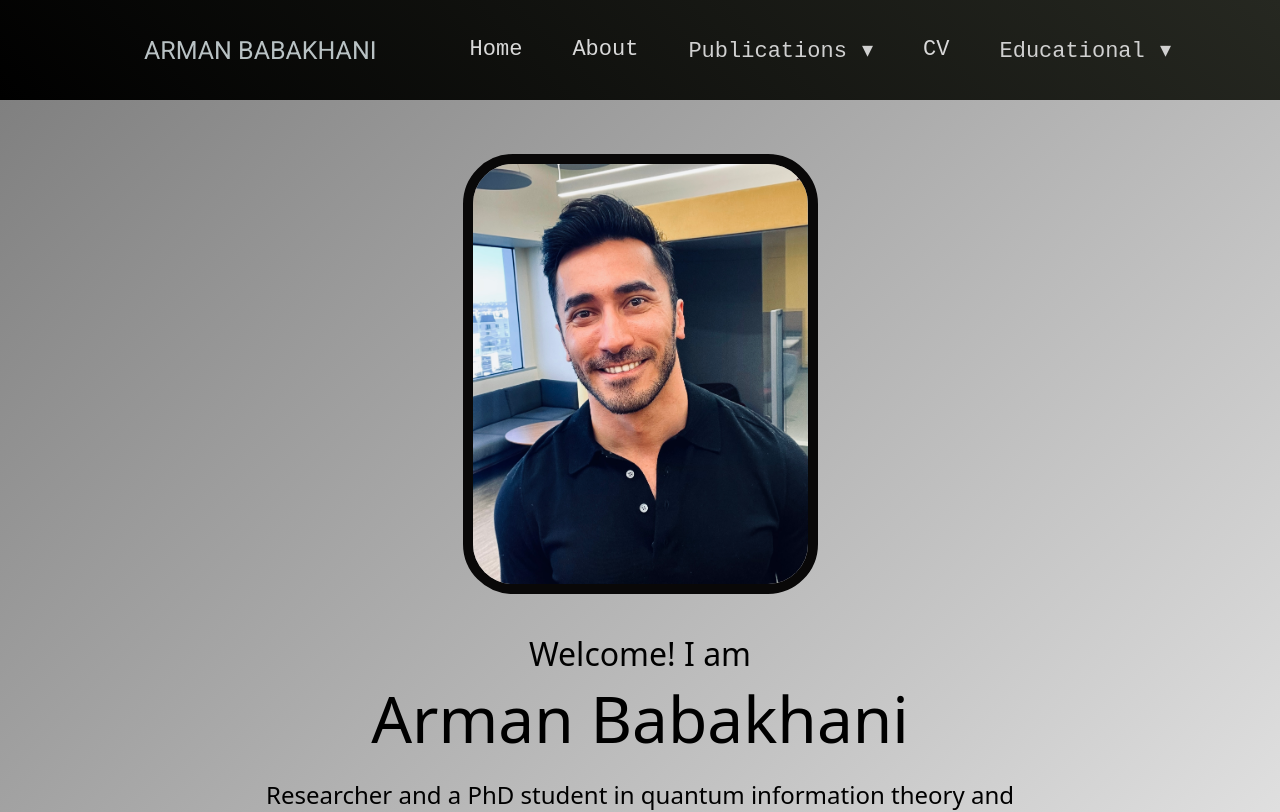
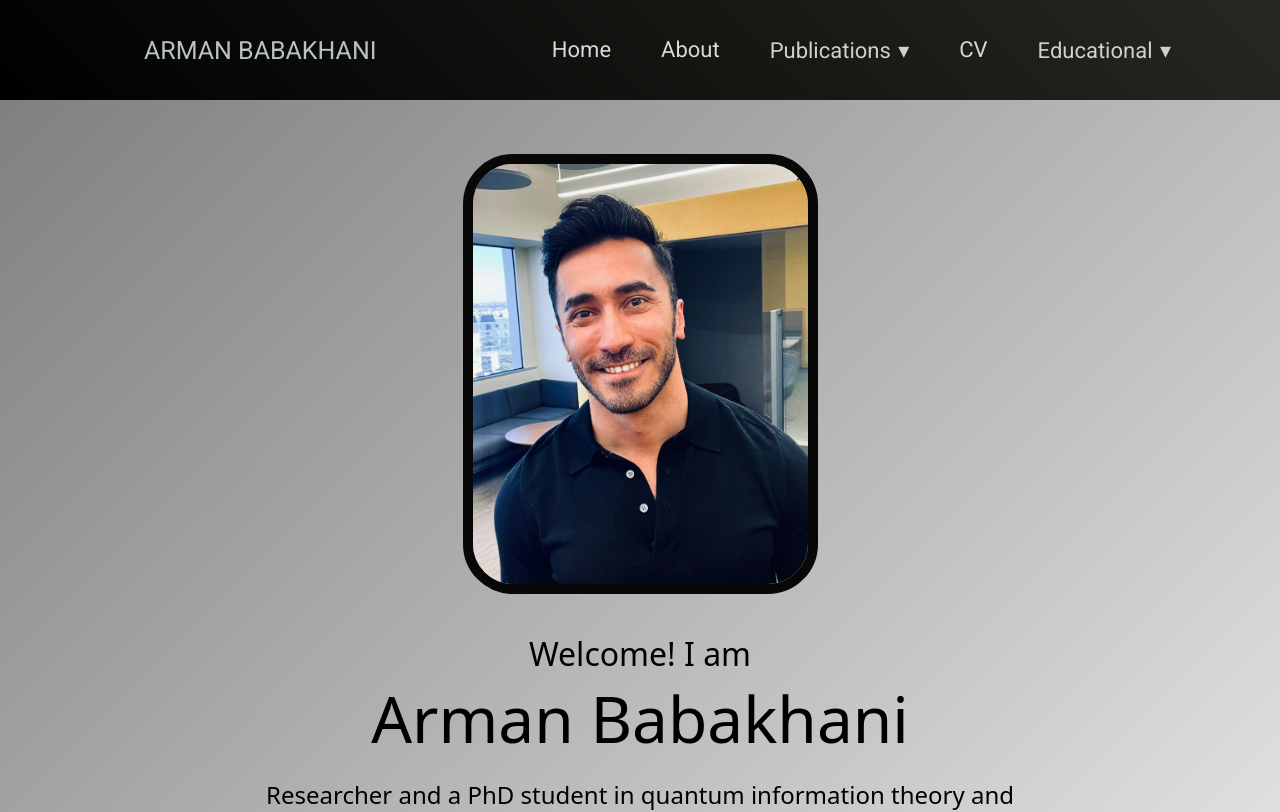
Before and after one commit to armanxbabakhani/ArmanWeb, a Next.js app: page / in a window 1280 px wide. Shown: the top 812 px of the page. Built offline with nearby package versions, Linux system fonts and the light colour scheme.

Commit message:
updated the navbar font!

```diff
--- a/styles/globals.css
+++ b/styles/globals.css
@@ -22,7 +22,7 @@ nav {
   flex-direction: row;
   justify-content: right;
   margin: 0 5%;
-  font-family: monospace;
+  font-family: 'Roboto';
 }
 
 
```
